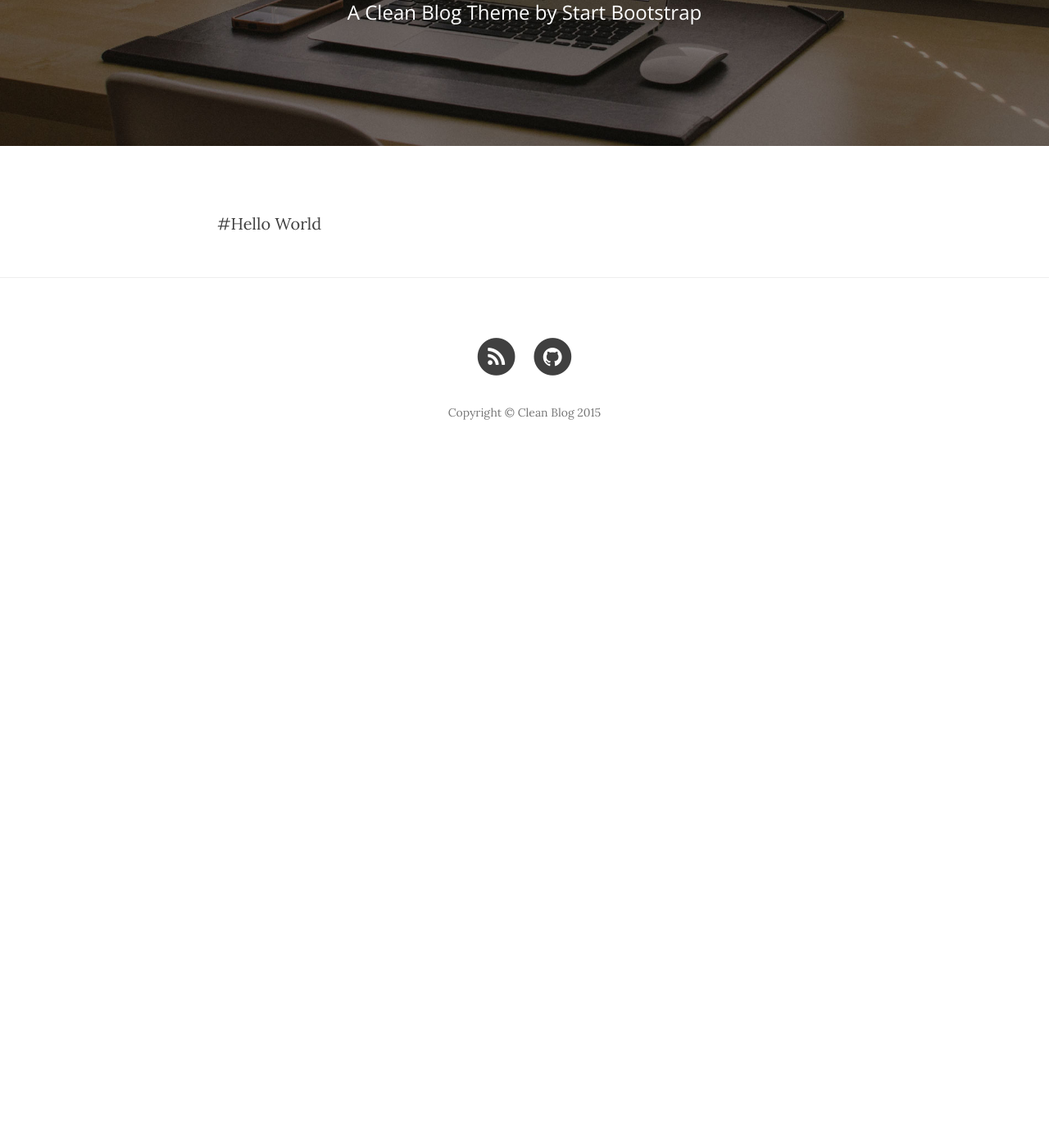
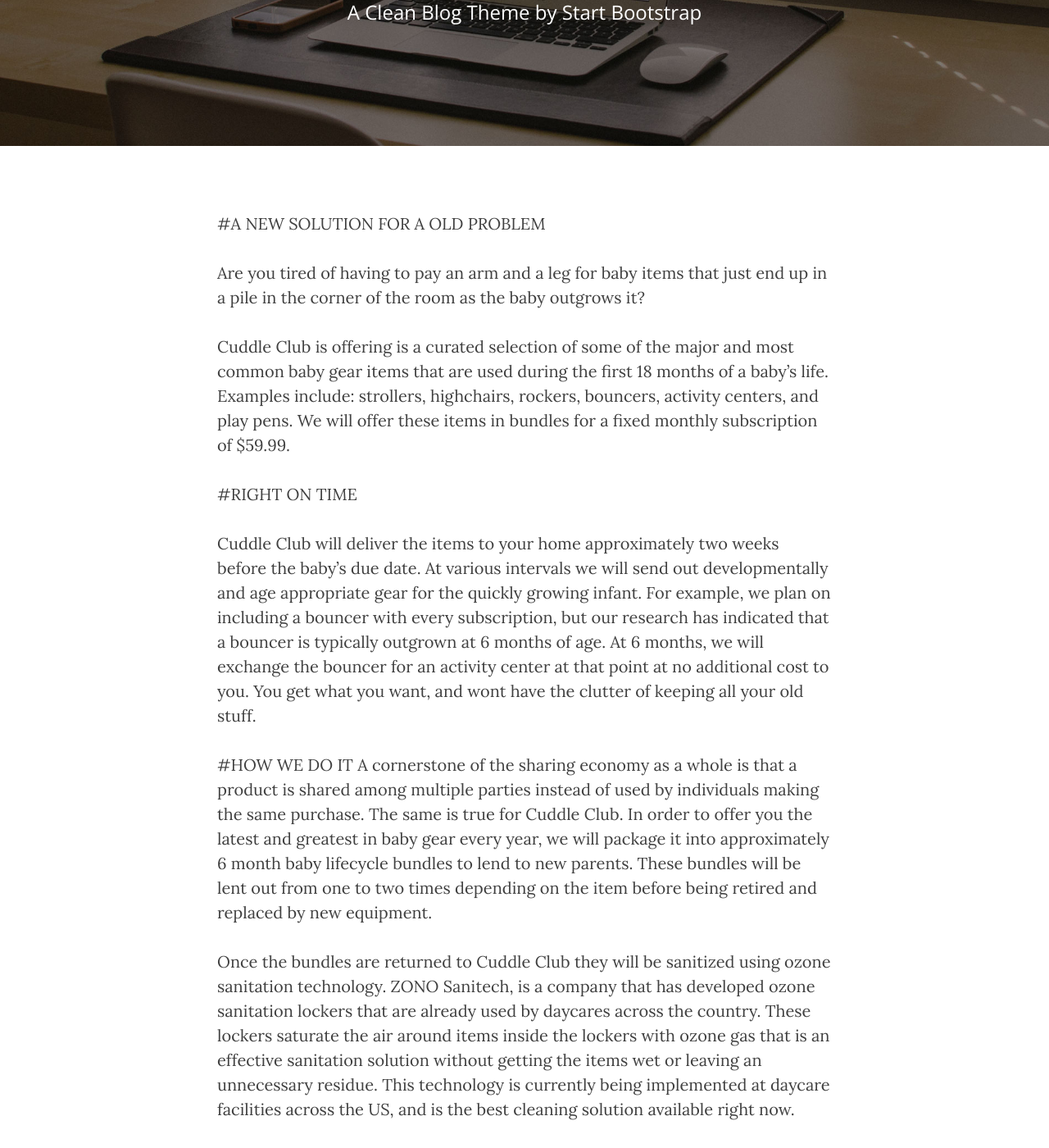
Before and after one commit to mycuddleclub/cuddleclub-site, a Jekyll site: the page built from index.html, in a window 1280 px wide and 1400 px high, scrolled down 270 px. Shown: the whole window at 82% size. Built offline with Jekyll 4.4.1, drawn with Linux system fonts in a browser that asks for light colours; nearby versions of some CDN libraries; the list of posts is cut into pages by our own code; before the commit the page ends 900 px from its top, so only the background shows below that; some of the changed text lies outside the part shown.

Commit message:
Update index.md

```diff
--- a/_includes/index.md
+++ b/_includes/index.md
@@ -1 +1,20 @@
-#Hello World
+#A NEW SOLUTION FOR A OLD PROBLEM
+
+Are you tired of having to pay an arm and a leg for baby items that just end up in a pile in the corner of the room as the baby outgrows it?
+
+Cuddle Club is offering is a curated selection of some of the major and most common baby gear items that are used during the first 18 months of a baby’s life. Examples include: strollers, highchairs, rockers, bouncers, activity centers, and play pens. We will offer these items in bundles for a fixed monthly subscription of $59.99.
+
+#RIGHT ON TIME
+
+Cuddle Club will deliver the items to your home approximately two weeks before the baby’s due date. At various intervals we will send out developmentally and age appropriate gear for the quickly growing infant. For example, we plan on including a bouncer with every subscription, but our research has indicated that a bouncer is typically outgrown at 6 months of age. At 6 months, we will exchange the bouncer for an activity center at that point at no additional cost to you.   You get what you want, and wont have the clutter of keeping all your old stuff.
+
+
+#HOW WE DO IT
+A cornerstone of the sharing economy as a whole is that a product is shared among multiple parties instead of used by individuals making the same purchase. The same is true for Cuddle Club. In order to offer you the latest and greatest in baby gear every year, we will package it into approximately 6 month baby lifecycle bundles to lend to new parents. These bundles will be lent out from one to two times depending on the item before being retired and replaced by new equipment.
+
+Once the bundles are returned to Cuddle Club they will be sanitized using ozone sanitation technology. ZONO Sanitech, is a company that has developed ozone sanitation lockers that are already used by daycares across the country. These lockers saturate the air around items inside the lockers with ozone gas that is an effective sanitation solution without getting the items wet or leaving an unnecessary residue. This technology is currently being implemented at daycare facilities across the US, and is the best cleaning solution available right now.
+
+
+#SIGN UP
+
+Unfortunately we cannot let everyone in at the same time during our beta phase. We can, however, get you on a waitlist so that you will be invited to join as soon as possible! All we ask is that you give us your email (less than 1 email/month subscription) and we'll send you an invite as soon as we can get you in!
```
